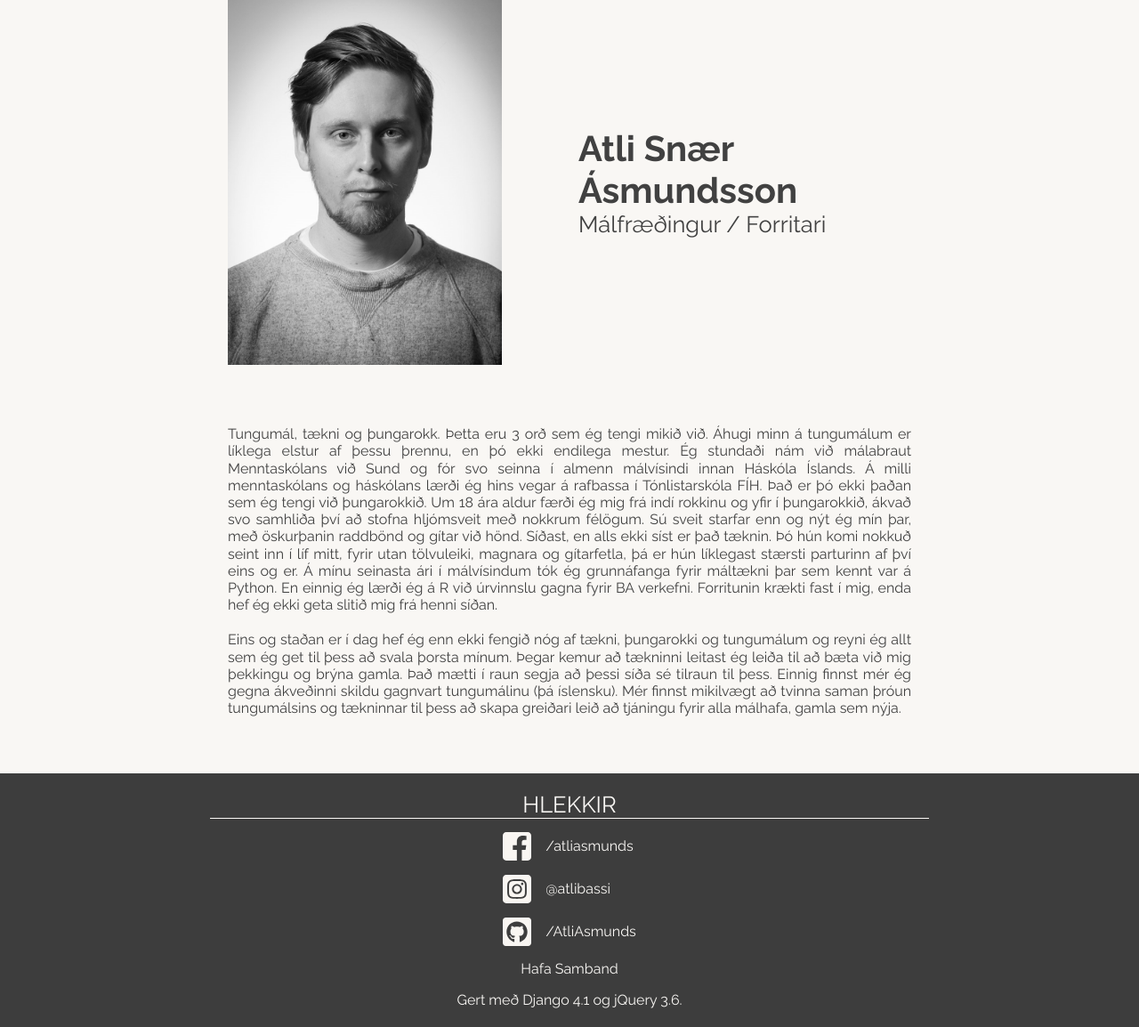
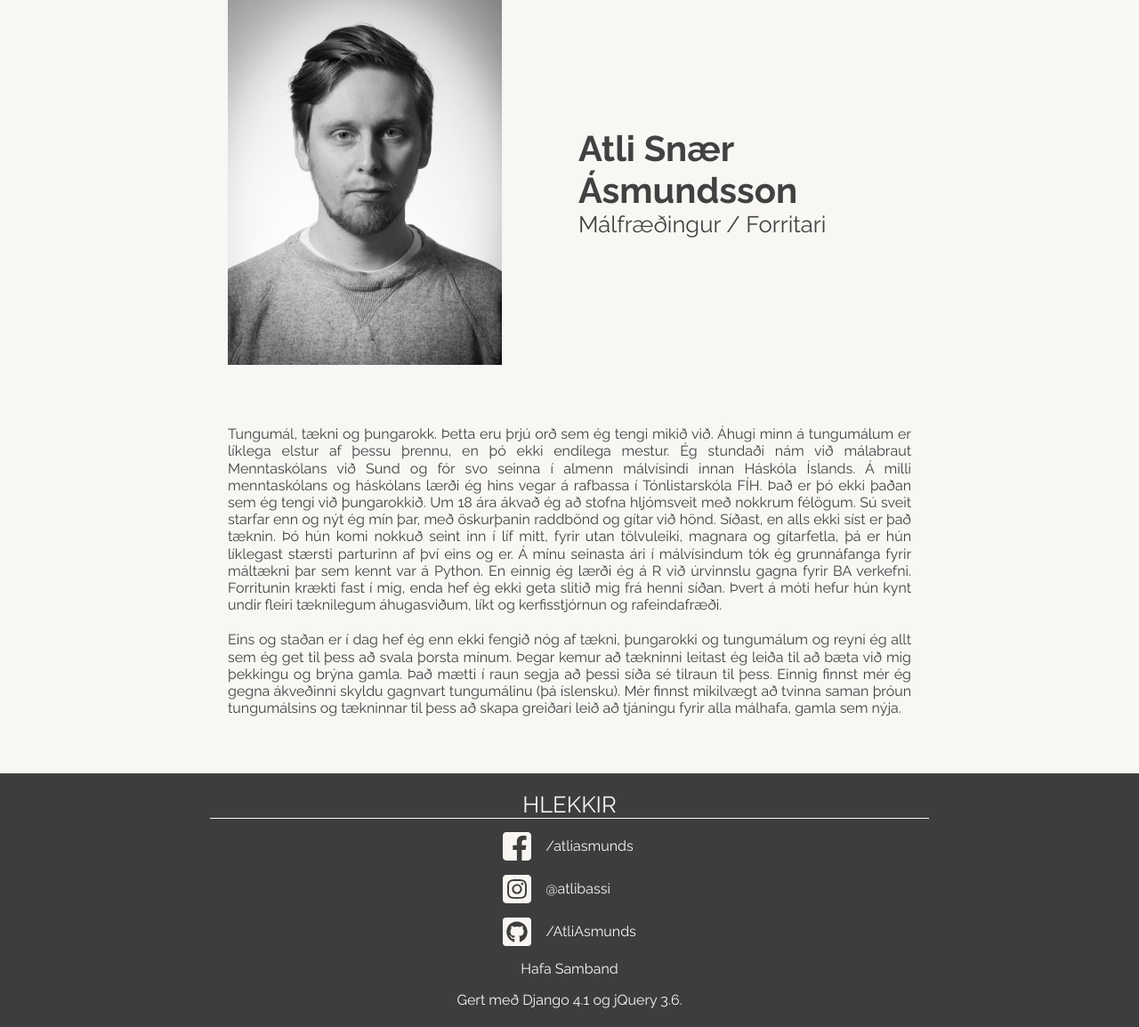
Before and after one commit to AtliAsmunds/MyCV, a Django app: page / in a window 1280 px wide. Shown: the part 146-1300 px from the top of the page at 89% size. Run offline with Django 4.2, Linux system fonts and the light colour scheme.

Commit message:
Fixed the about me text

```diff
--- a/templates/resume/about-tag.html
+++ b/templates/resume/about-tag.html
@@ -7,5 +7,5 @@
     <h3>Málfræðingur / Forritari</h3>
   </div>
 </div>
-<p>Tungumál, tækni og þungarokk. Þetta eru 3 orð sem ég tengi mikið við. Áhugi minn á tungumálum er líklega elstur af þessu þrennu, en þó ekki endilega mestur. Ég stundaði nám við málabraut Menntaskólans við Sund og fór svo seinna í almenn málvísindi innan Háskóla Íslands. Á milli menntaskólans og háskólans lærði ég hins vegar á rafbassa í Tónlistarskóla FÍH. Það er þó ekki þaðan sem ég tengi við þungarokkið. Um 18 ára aldur færði ég mig frá indí rokkinu og yfir í þungarokkið, ákvað svo samhliða því að stofna hljómsveit með nokkrum félögum. Sú sveit starfar enn og nýt ég mín þar, með öskurþanin raddbönd og gítar við hönd. Síðast, en alls ekki síst er það tæknin. Þó hún komi nokkuð seint inn í líf mitt, fyrir utan tölvuleiki, magnara og gítarfetla, þá er hún líklegast stærsti parturinn af því eins og er. Á mínu seinasta ári í málvísindum tók ég grunnáfanga fyrir máltækni þar sem kennt var á Python. En einnig ég lærði ég á R við úrvinnslu gagna fyrir BA verkefni. Forritunin krækti fast í mig, enda hef ég ekki geta slitið mig frá henni síðan.</p>
-<p>Eins og staðan er í dag hef ég enn ekki fengið nóg af tækni, þungarokki og tungumálum og reyni ég allt sem ég get til þess að svala þorsta mínum. Þegar kemur að tækninni leitast ég leiða til að bæta við mig þekkingu og brýna gamla. Það mætti í raun segja að þessi síða sé tilraun til þess. Einnig finnst mér ég gegna ákveðinni skildu gagnvart tungumálinu (þá íslensku). Mér finnst mikilvægt að tvinna saman þróun tungumálsins og tækninnar til þess að skapa greiðari leið að tjáningu fyrir alla málhafa, gamla sem nýja.</p>
+<p>Tungumál, tækni og þungarokk. Þetta eru þrjú orð sem ég tengi mikið við. Áhugi minn á tungumálum er líklega elstur af þessu þrennu, en þó ekki endilega mestur. Ég stundaði nám við málabraut Menntaskólans við Sund og fór svo seinna í almenn málvísindi innan Háskóla Íslands. Á milli menntaskólans og háskólans lærði ég hins vegar á rafbassa í Tónlistarskóla FÍH. Það er þó ekki þaðan sem ég tengi við þungarokkið. Um 18 ára ákvað ég að stofna hljómsveit með nokkrum félögum. Sú sveit starfar enn og nýt ég mín þar, með öskurþanin raddbönd og gítar við hönd. Síðast, en alls ekki síst er það tæknin. Þó hún komi nokkuð seint inn í líf mitt, fyrir utan tölvuleiki, magnara og gítarfetla, þá er hún líklegast stærsti parturinn af því eins og er. Á mínu seinasta ári í málvísindum tók ég grunnáfanga fyrir máltækni þar sem kennt var á Python. En einnig ég lærði ég á R við úrvinnslu gagna fyrir BA verkefni. Forritunin krækti fast í mig, enda hef ég ekki geta slitið mig frá henni síðan. Þvert á móti hefur hún kynt undir fleiri tæknilegum áhugasviðum, líkt og kerfisstjórnun og rafeindafræði.</p>
+<p>Eins og staðan er í dag hef ég enn ekki fengið nóg af tækni, þungarokki og tungumálum og reyni ég allt sem ég get til þess að svala þorsta mínum. Þegar kemur að tækninni leitast ég leiða til að bæta við mig þekkingu og brýna gamla. Það mætti í raun segja að þessi síða sé tilraun til þess. Einnig finnst mér ég gegna ákveðinni skyldu gagnvart tungumálinu (þá íslensku). Mér finnst mikilvægt að tvinna saman þróun tungumálsins og tækninnar til þess að skapa greiðari leið að tjáningu fyrir alla málhafa, gamla sem nýja.</p>
```
